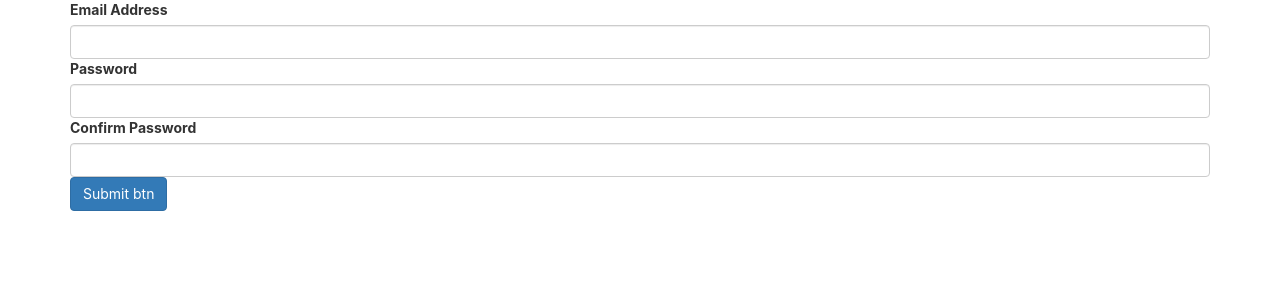
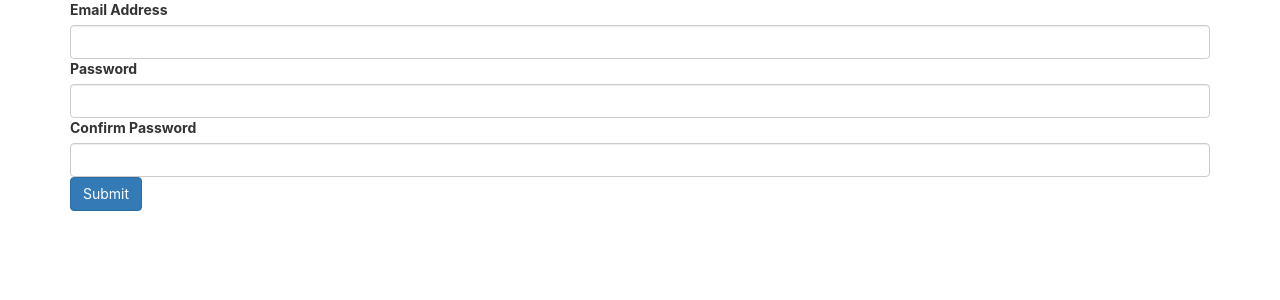
Before and after one commit to shubhamsingla27/git-actions-test, a React (Create React App) app: page / in a window 1280 px wide. Shown: the top 300 px of the page. Built offline with nearby package versions, Linux system fonts and the light colour scheme.

Commit message:
changes to codebase

```diff
--- a/src/App.js
+++ b/src/App.js
@@ -72,7 +72,7 @@ function App() {
         </div>
         {error && <p className="text-danger">{error}</p>}
         <button type="submit" className="btn btn-primary" onClick={handleClick}>
-          Submit btn
+          Submit
         </button>
       </form>
     </div>
```
